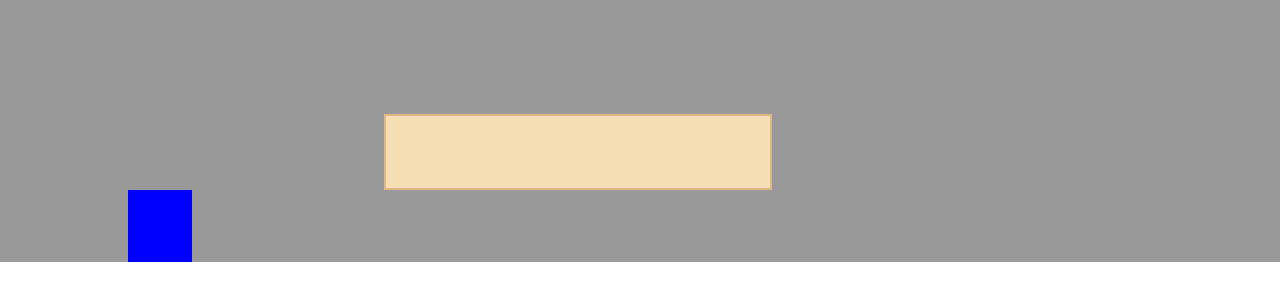
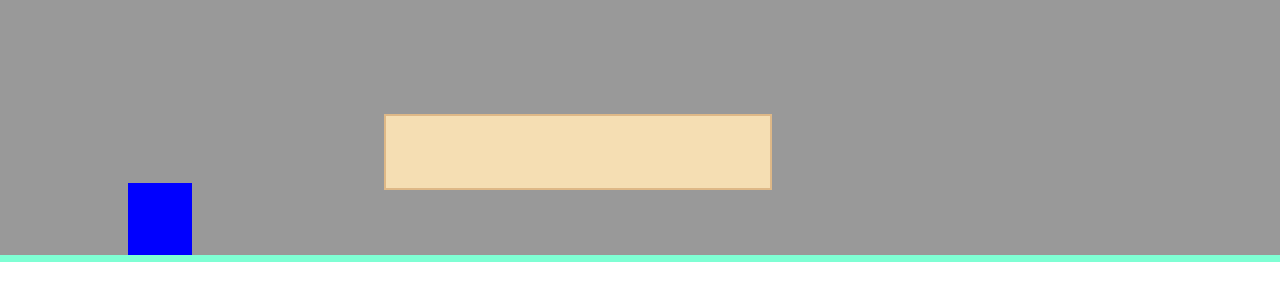
Before and after one commit to MaxusTheOne/SimpleFunPlatforming, a plain HTML site: page index.html in a window 1280 px wide. Shown: the part 458-758 px from the top of the page. Drawn offline with Linux system fonts and the light colour scheme.

Commit message:
Ground platform

```diff
--- a/index.html
+++ b/index.html
@@ -13,6 +13,7 @@
         <div id="game_background"></div>
         <div id="game_elements">
           <div id="player"></div>
+          <div id="ground_platform"></div>
           <div id="platform"></div>
         </div>
       </div>
--- a/script.js
+++ b/script.js
@@ -2,7 +2,7 @@
 let playerObj = document.querySelector("#player");
 let platformObj = document.querySelector("#platform");
 let playerX = 10;
-let playerY = 0;
+let playerY = 1;
 let playerWidth = 5;
 let platformX = 30;
 let platformY = 10;
@@ -25,13 +25,9 @@ document.addEventListener("keydown", function (event) {
   if (event.key === "d") {
     moveKey[3] = true;
   }
-  if (event.key === "w" && canJump == true) {
+  if (event.key === "w") {
     // console.log(canJump);
     moveKey[0] = true;
-    gravity = 8;
-    gravityMode = true;
-    canJump = false;
-    onPlatform = false;
   }
 });
 document.addEventListener("keyup", function (event) {
@@ -59,18 +55,28 @@ function playerMovement() {
   } else if (moveKey[3] === true) {
     playerX += 1; // Move the player right
   }
+  if (moveKey[0] === true && canJump === true) {
+    //Jumping
+    gravity = 8;
+    gravityMode = true;
+    canJump = false;
+    onPlatform = false;
+  }
 
   playerGravity();
 
   playerObj.style.left = playerX + "%";
 }
 function playerGravity() {
-  platformCollision(platformY, platformHeight, platformX, platformWidth);
-  if (onPlatform) {
-    fallOffPlatform(platformX, platformWidth, platformY, platformHeight);
+  for (let i = 0; i < 1; i++) {
+    platformCollision(platformY, platformHeight, platformX, platformWidth);
+    if (onPlatform) {
+      fallOffPlatform(platformX, platformWidth, platformY, platformHeight);
+    }
   }
-  if (playerY < 0) {
-    platformCollision(0, 0, 0, 10000);
+
+  if (playerY < 1) {
+    platformCollision(1, 0, -500, 10000);
   } else if (gravityMode == true) {
     gravity -= 0.5;
     playerY += gravity;
--- a/style.css
+++ b/style.css
@@ -54,17 +54,11 @@ img {
   bottom: 0%;
   border: 2px solid burlywood;
 }
-
-.jump {
-  animation-name: jump;
-  animation-duration: 0.5s;
-  animation-iteration-count: 2;
-  animation-fill-mode: forwards;
-  animation-timing-function: ease-out;
-  animation-direction: alternate;
+#ground_platform {
+  position: absolute;
+  left: 0%;
+  bottom: 0%;
+  height: 1%;
+  width: 100%;
+  background-color: aquamarine;
 }
-@keyframes jump {
-  100% {
-    transform: translateY(-200%);
-  }
-}
```
